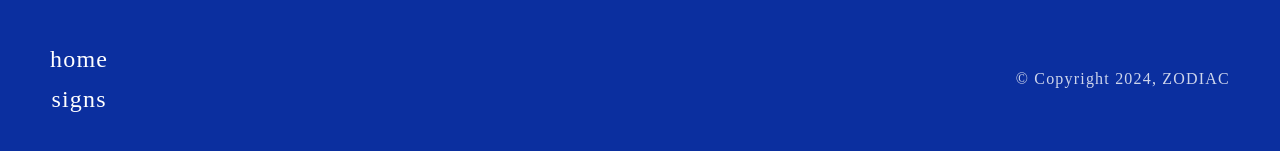
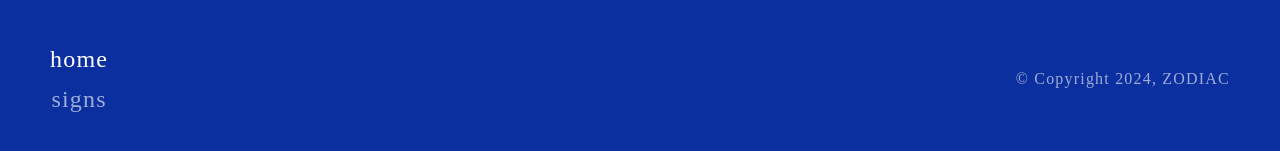
Before and after one commit to andbudha/zodiac, a React (Vite) app: page / in a window 1280 px wide. Shown: the part 635-786 px from the top of the page. Built offline with nearby package versions, Linux system fonts and the light colour scheme; no server answers.

Commit message:
displaying active links in footer func.-ty added

```diff
--- a/src/components/Footer/Footer.module.scss
+++ b/src/components/Footer/Footer.module.scss
@@ -16,11 +16,15 @@
       text-decoration: none;
       color: $font_secondary_color;
       font-size: 1.5rem;
+      opacity: 0.6;
+    }
+    .active_link {
+      opacity: 1;
     }
   }
   .info_box {
     color: $font_secondary_color;
-    opacity: 0.8;
+    opacity: 0.6;
     font-size: 1rem;
   }
   @media screen and (max-width: 480px) {
--- a/src/components/Footer/Footer.tsx
+++ b/src/components/Footer/Footer.tsx
@@ -1,14 +1,23 @@
-import { NavLink } from 'react-router-dom';
+import { NavLink, useLocation } from 'react-router-dom';
 import styles from './Footer.module.scss';
 
 export const Footer = () => {
+  const { pathname } = useLocation();
   return (
     <div className={styles.main_footer_box}>
       <div className={styles.links_box}>
-        <NavLink to={'/'} className={styles.link}>
+        <NavLink
+          to={'/'}
+          className={`${styles.link} ${pathname === '/' && styles.active_link}`}
+        >
           home
         </NavLink>
-        <NavLink to={'/signs'} className={styles.link}>
+        <NavLink
+          to={'/signs'}
+          className={`${styles.link} ${
+            pathname === '/signs' && styles.active_link
+          }`}
+        >
           signs
         </NavLink>
       </div>
--- a/src/components/Navbar/Navbar.tsx
+++ b/src/components/Navbar/Navbar.tsx
@@ -4,8 +4,6 @@ import { NavLink, useLocation } from 'react-router-dom';
 
 export const Navbar = () => {
   const { pathname } = useLocation();
-  console.log(pathname);
-
   return (
     <div className={styles.main_navbar_box}>
       <NavLink to={'/'} className={styles.logo_box}>
```
